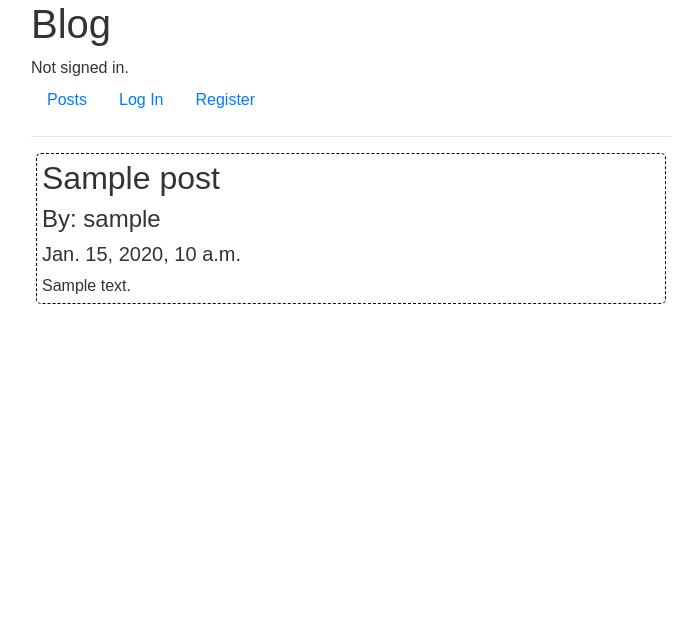
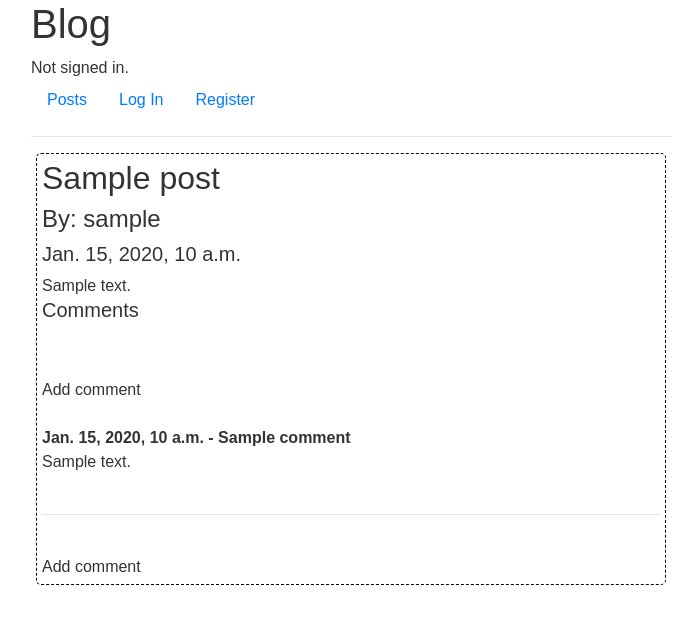
Before and after one commit to mvrkkk/simpleblog_sumdulab, a Django app: page /post/1 in a window 1280 px wide. Shown: the top 624 px of the page, without its empty margins (289-986 px from the left). Run offline with Django 4.2, Linux system fonts and the light colour scheme; tables that the repository leaves empty hold one stand-in row (values such as "Sample post"); some libraries are stand-ins or nearby versions.

Commit message:
added core of comment feature

```diff
--- a/posts/admin.py
+++ b/posts/admin.py
@@ -1,7 +1,8 @@
 from django.contrib import admin
-from .models import Post, User
+from .models import Post, User, Comment
 
 # Register your models here.
 
 admin.site.register(Post)
 admin.site.register(User)
+admin.site.register(Comment)
--- a/posts/models.py
+++ b/posts/models.py
@@ -13,3 +13,9 @@ class Post(models.Model):
     title = models.CharField(max_length=165)
     body = HTMLField()
     created_at = models.DateTimeField(default=datetime.now, blank=True)
+
+class Comment(models.Model):
+    post = models.ForeignKey(Post, related_name="comments", on_delete=models.CASCADE)
+    name = models.CharField(max_length=255)
+    body = models.TextField()
+    created = models.DateTimeField(auto_now_add=True)
--- a/posts/templates/posts/post.html
+++ b/posts/templates/posts/post.html
@@ -10,6 +10,28 @@
     <h4>By: {{post.user.username}}</h4>
     <h5>{{post.created_at}}</h5>
     <div>{{post.body|safe}}</div>
+
+    <h5>Comments</h5>
+    {% if not post.comments.all %}
+        No comments yet...<a href="#">Add one</a>
+    {% else %}
+        <br/><br/>
+        <a href="{% url 'create_comment' %}">Add comment</a>
+        <br/><br/>
+        {% for comment in post.comments.all %}
+            <strong>
+                {{ comment.created }} - {{ comment.name }}
+            </strong>
+                <br/>
+                {{ comment.body }}
+                <br/><br/>
+
+        {% endfor %}
+    {% endif %}
+    <hr>
+    <br/>
+    <a href="{% url 'create_comment' %}">Add comment</a>
+    <br/>
 </div>
 
 {% endblock %}
--- a/posts/urls.py
+++ b/posts/urls.py
@@ -4,9 +4,10 @@ from . import views
 
 urlpatterns = [
     path('', views.index, name='index'),
+    path('post/<str:id>', views.post, name='post'),
     path('post', views.create_post, name='create_post'),
-    path('post/<str:id>', views.post, name='post'),
     path('login', views.login_view, name='login'),
     path('register', views.register, name='register'),
-    path('logout', views.logout_view, name='logout')
+    path('logout', views.logout_view, name='logout'),
+    path('comment', views.create_comment, name='create_comment')
 ]
--- a/posts/views.py
+++ b/posts/views.py
@@ -6,14 +6,11 @@ from django.http import HttpResponse, HttpResponseRedirect
 from django.shortcuts import render, redirect
 from django.urls import reverse
 
-from .models import Post, User
-from .forms import PostForm
-
-# Create your views here.
+from .models import Post, User, Comment
+from .forms import PostForm, CommentForm
 
 def index(request):
     posts = Post.objects.all()
-
     ctx = {'posts': posts}
     return render(request, 'posts/index.html', ctx)
 
@@ -88,3 +85,19 @@ def register(request):
         return HttpResponseRedirect(reverse("index"))
     else:
         return render(request, "posts/register.html")
+
+
+@login_required(login_url='login')
+def create_comment(request):
+
+    if request.POST:
+        form_data = CommentForm(request.POST)
+        if form_data.is_valid():
+            form = form_data.save(commit=False)
+            form.user = request.user
+            form.save()
+            return HttpResponseRedirect(f'post/{form.id}')
+
+    form = CommentForm()
+    ctx = {'form': form}
+    return render(request, 'posts/createcomment.html', ctx)
```
Also changed, not shown: posts/forms.py (+9 -3 lines), posts/templates/posts/createcomment.html (added, +14 -0 lines), posts/migrations/0001_initial.py (deleted), posts/migrations/__init__.py (deleted).
